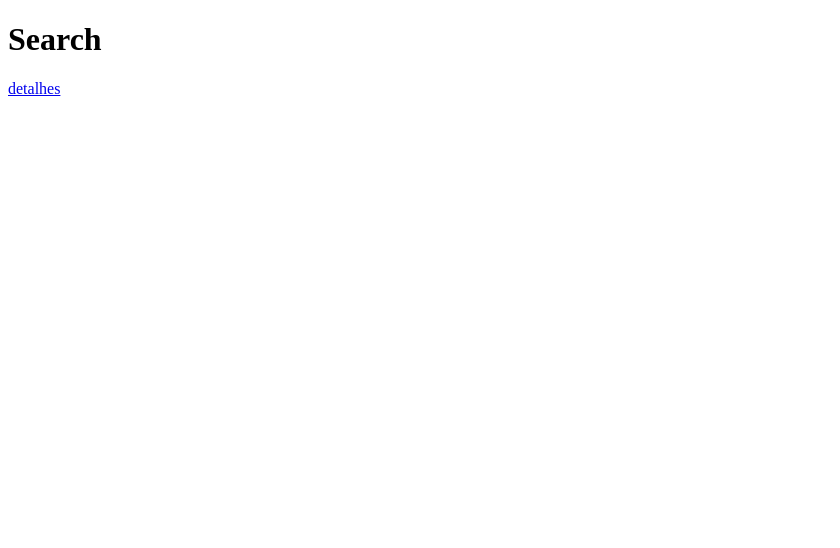
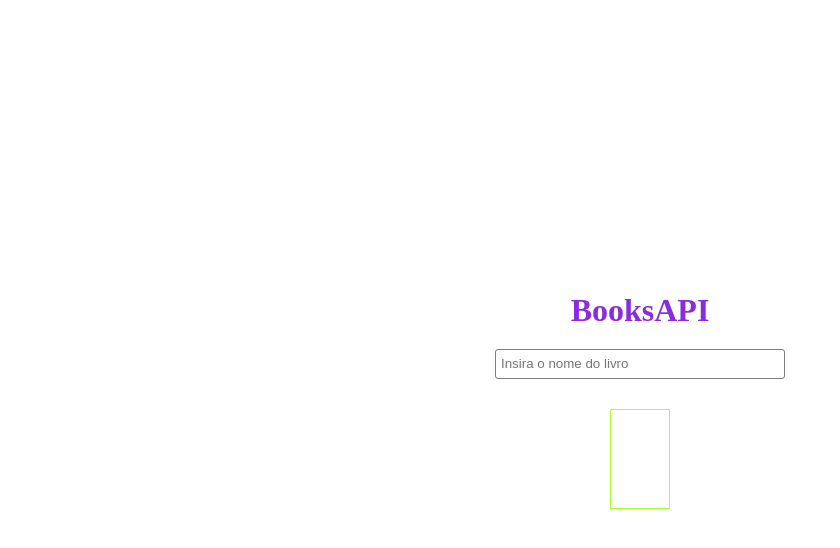
Before and after one commit to sergiocarvalhoo/Google_Books_Search, a React (Create React App) app in the folder frontend/books/: page /booksearch in a window 1280 px wide. Shown: the top 548 px of the page, without its empty margins (0-840 px from the left). Built offline with nearby package versions, Linux system fonts and the light colour scheme.

Commit message:
Adicionando estilo das páginas

```diff
--- a/frontend/books/src/pages/login/index.css
+++ b/frontend/books/src/pages/login/index.css
@@ -0,0 +1,25 @@
+*{
+    margin: 0;
+    padding: 0;
+    box-sizing: border-box;
+}
+.bloco-body{
+    width: 100%;
+    height: 100vh;
+    display: flex;
+    justify-content: center;
+    align-items: center;
+    text-align: center;
+}
+.bloco-login-google{
+    width: 600px;
+    display: flex;
+    justify-content: center;
+    align-items: center;
+    text-align: center;
+    flex-direction: column;
+}
+.bloco-login-google>h1{
+    color: blueviolet;
+    margin-bottom:20px;
+}
--- a/frontend/books/src/pages/login/index.jsx
+++ b/frontend/books/src/pages/login/index.jsx
@@ -2,12 +2,16 @@ import React from "react"
 import "./index.css"
 
 function Login() {
-    return (
-      <div>
-        <h1>Login</h1>
-        <a href="/booksearch">buscar</a>
+  return (
+    <div className="bloco-body">
+      <div className="bloco-login-google">
+        <h1>BooksAPI</h1>
+        <a href="/booksearch">
+          <button>Colocar o botão do google aqui</button>
+        </a>
       </div>
-    );
-  }
+    </div>
+  );
+}
 
-  export default Login;
+export default Login;
--- a/frontend/books/src/pages/search/index.css
+++ b/frontend/books/src/pages/search/index.css
@@ -0,0 +1,27 @@
+.bloco-login-google>input {
+    width: 290px;
+    height: 30px;
+    border-radius: 3px;
+    border: 1px solid grey;
+    padding-left: 5px;
+    color: rgb(200, 200, 200);
+}
+
+.bloco-login-google {
+    /*border: 1px solid red;*/
+}
+
+.bloco-mostra-livros {
+    width: 100%;
+    height: 100px;
+    display: flex;
+    margin-top: 30px;
+    justify-content: space-around;
+    /*border: 1px solid red;*/
+}
+
+.bloco-mostra-livros>div{
+    width: 60px;
+    height: 100px;
+    border: 1px solid greenyellow;
+}
--- a/frontend/books/src/pages/search/index.jsx
+++ b/frontend/books/src/pages/search/index.jsx
@@ -3,10 +3,18 @@ import "./index.css"
 
 function Search() {
     return (
-      <div>
-        <h1>Search</h1>
-        <a href="/bookdetail">detalhes</a>
+      <div className="bloco-body">
+      <div className="bloco-login-google">
+        <h1>BooksAPI</h1>
+        <input type="text" placeholder="Insira o nome do livro" />
+
+         <div className="bloco-mostra-livros">
+             <div></div>
+
+         </div>
+
       </div>
+    </div>
     );
   }
 
```
